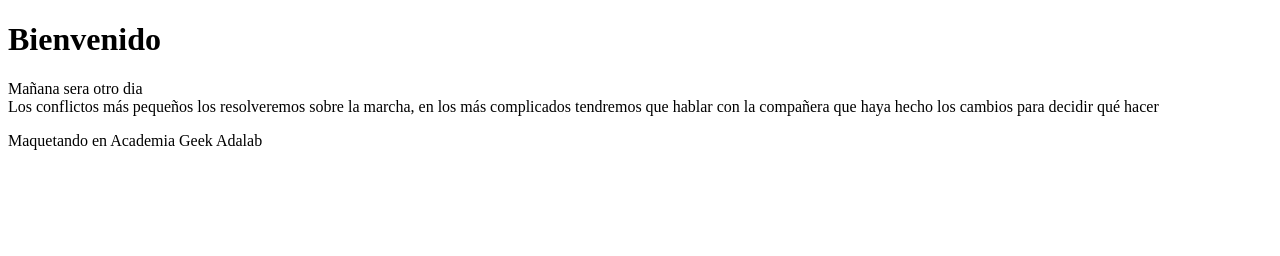
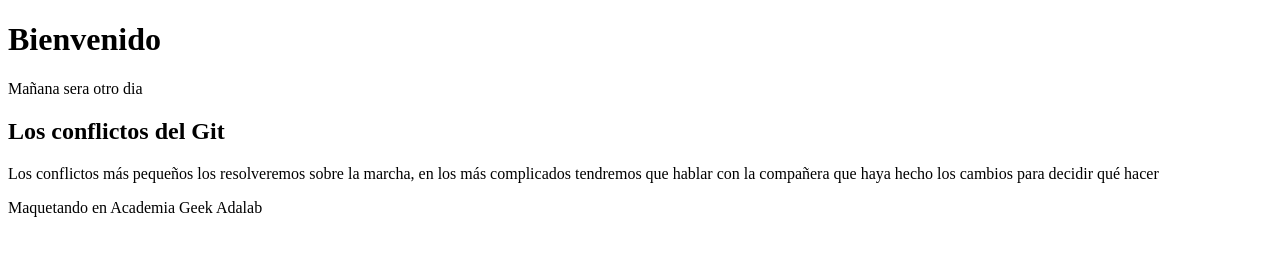
Before and after one commit to jonathz/ControlVersiones, a plain HTML site: page index.html in a window 1280 px wide. Drawn offline with Linux system fonts and the light colour scheme.

Commit message:
Añadido contenido

```diff
--- a/index.html
+++ b/index.html
@@ -14,6 +14,7 @@
             Mañana sera otro dia
         </section>
         <section class="contenido">
+            <h2>Los conflictos del Git</h2>
             Los conflictos más pequeños los resolveremos sobre la marcha, en los más complicados
             tendremos que hablar con la compañera que haya hecho los cambios para decidir qué
             hacer
```
